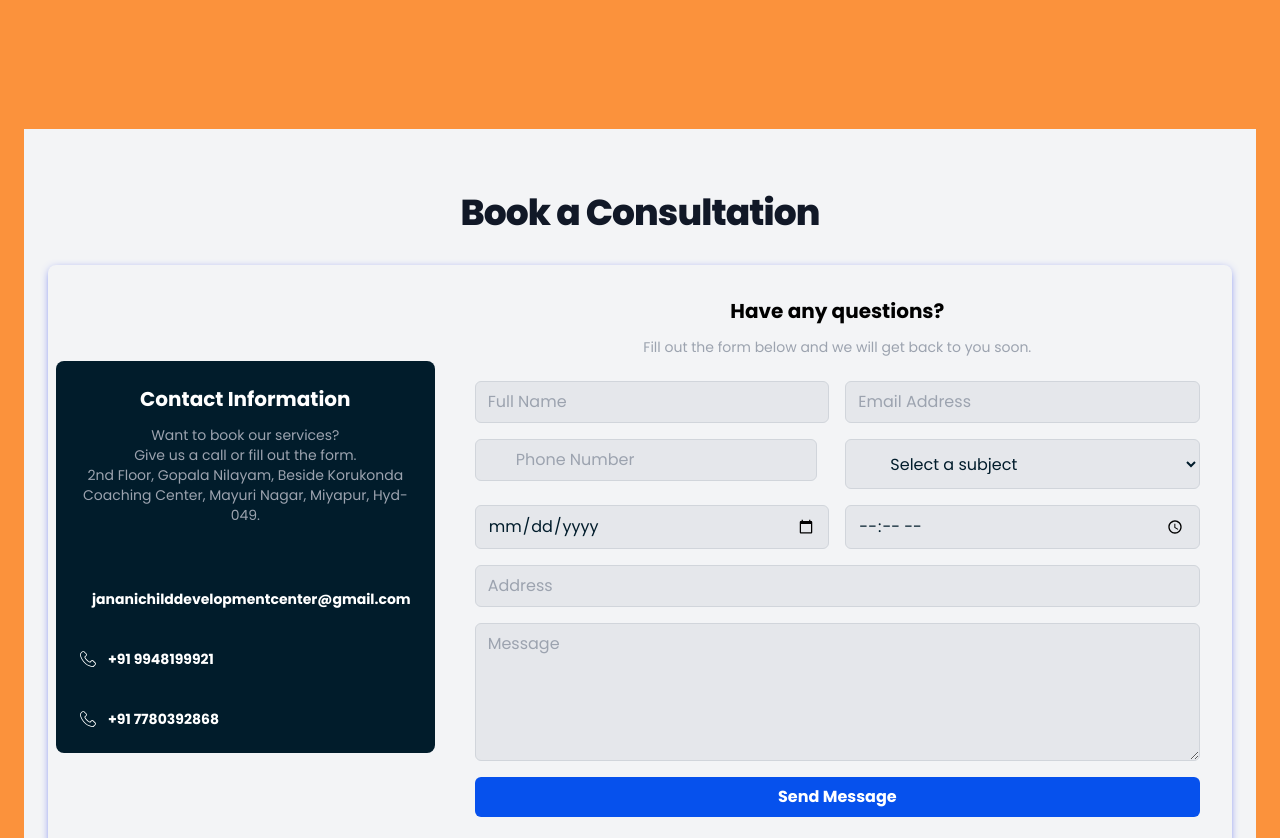
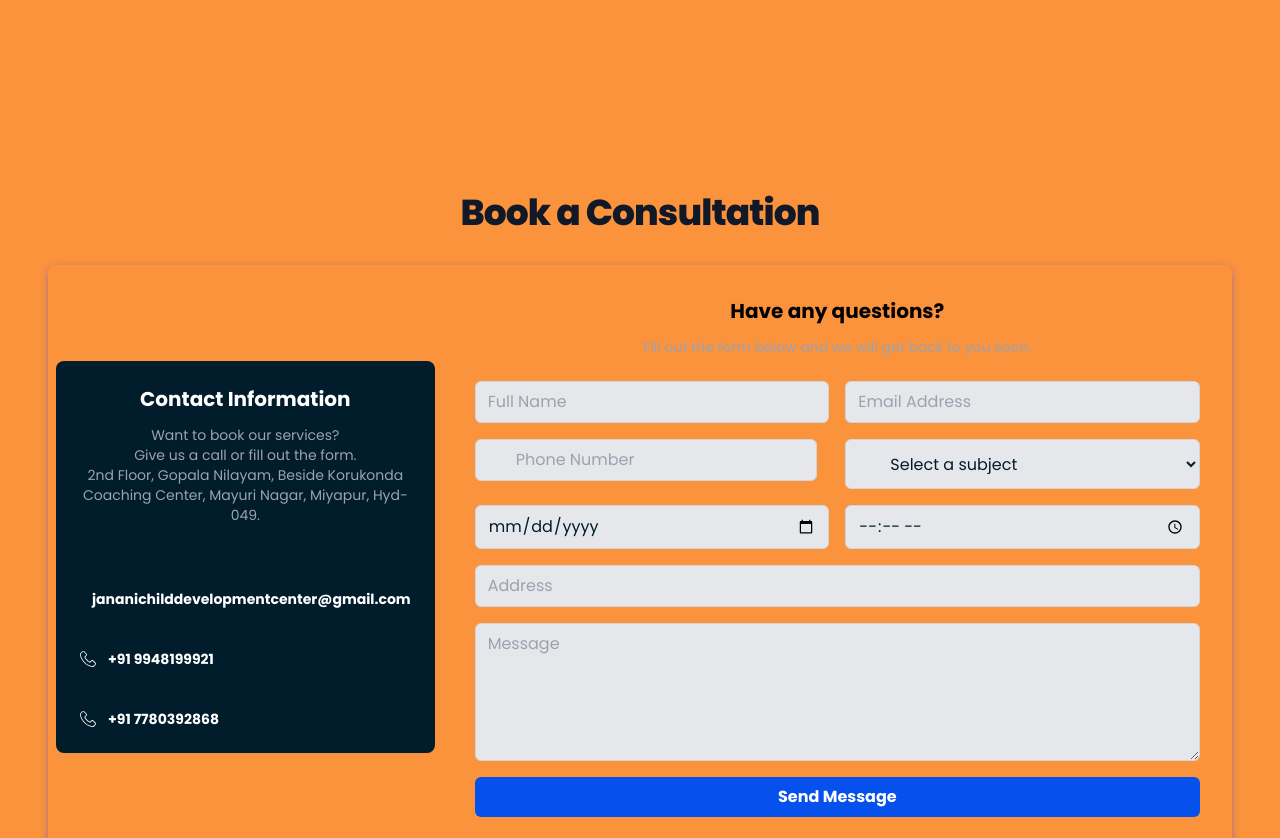
Before and after one commit to njrgourav11/JIRDS, a React (Vite) app: page /dr-anuradha in a window 1280 px wide. Shown: the part 2368-3206 px from the top of the page. Built offline with nearby package versions, Linux system fonts and the light colour scheme.

Commit message:
contact update

```diff
--- a/src/components/Contact.jsx
+++ b/src/components/Contact.jsx
@@ -30,7 +30,7 @@ const ContactSection = () => {
         </h2>
 
         <p className="text-sm text-gray-900 mt-3">
-          Do You Have Any Queries or want too book our services?
+          Do You Have Any Queries or want to book our services?
         </p>
 
         <div className="grid lg:grid-cols-3 items-center gap-4 p-2 shadow-[0_2px_10px_-3px_rgba(70,81,200,28)] rounded-lg mt-8">
--- a/src/components/dr.jsx
+++ b/src/components/dr.jsx
@@ -33,7 +33,7 @@ const Section = () => {
                 </span>
             </h2>
 
-            <section className="dark:bg-gray-900">
+            <section className="">
                 <div className="gap-16 items-center py-8 px-4 mx-auto max-w-screen-xl lg:grid lg:grid-cols-2 lg:py-16 lg:px-6">
                     <div className="font-light text-gray-500 sm:text-lg dark:text-gray-400 text-left">
                         <h2 className="mb-4 text-4xl tracking-tight font-extrabold text-orange-900 dark:text-white">
@@ -115,11 +115,11 @@ const Section = () => {
                 </div>
             </section>
 
-            <section className="bg-gray-100 dark:bg-gray-800 py-8 px-4 mx-auto max-w-screen-xl lg:py-16 lg:px-6 mt-12">
-                <h2 className="text-4xl tracking-tight font-extrabold text-gray-900 dark:text-white mb-8">
-                    Book a Consultation
-                </h2>
-                <div className="grid lg:grid-cols-3 items-center gap-4 p-2 shadow-[0_2px_10px_-3px_rgba(60,81,237,13)] rounded-lg mt-8">
+            <section className="bg-orange py-8 px-4 mx-auto max-w-screen-xl lg:py-16 lg:px-6 mt-12">
+      <h2 className="text-4xl tracking-tight font-extrabold text-gray-900 dark:text-white mb-8">
+        Book a Consultation
+      </h2>
+      <div className="grid lg:grid-cols-3 items-center gap-4 p-2 shadow-[0_2px_10px_-3px_rgba(60,81,237,13)] rounded-lg mt-8">
         <div className="bg-[#011c2b] rounded-lg p-6 max-lg:text-center">
           <h2 className="text-xl font-bold text-white">Contact Information</h2>
           <p className="text-sm text-gray-400 mt-3">
```
Lines whose indentation alone changed are shown as unchanged.
